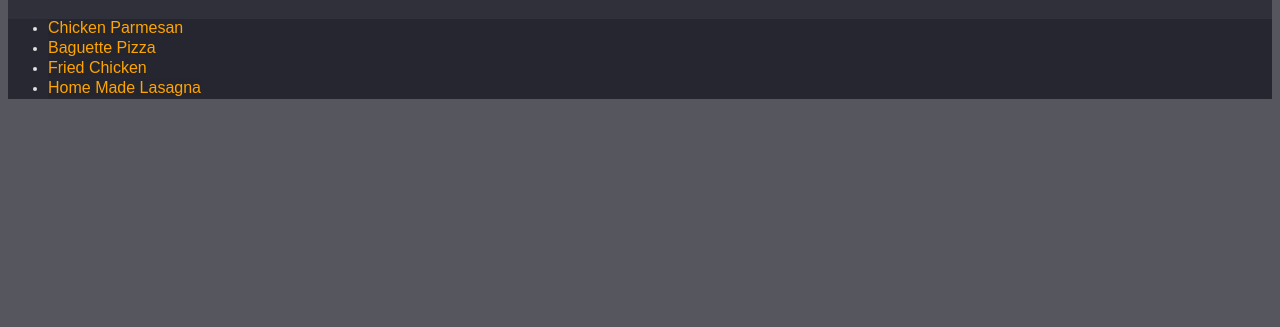
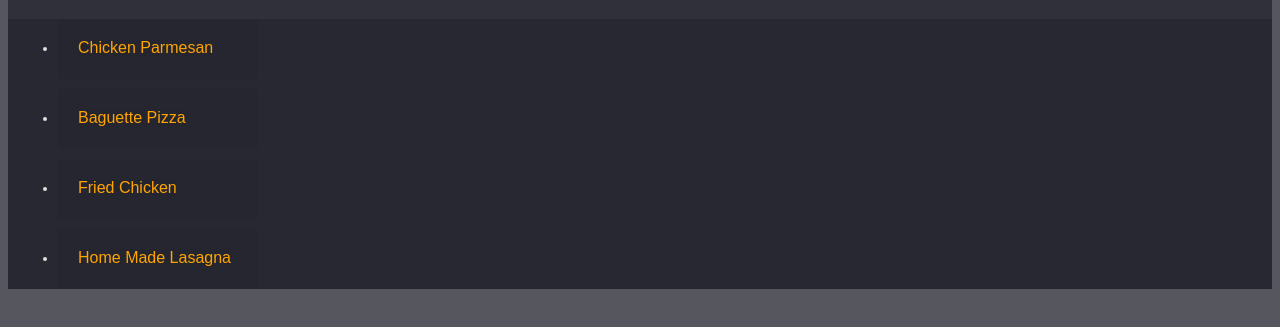
Before and after one commit to munkh531/odin-recipes, a plain HTML site: page index.html in a window 1280 px wide. Shown: the part 61-388 px from the top of the page. Drawn offline with Linux system fonts and the light colour scheme.

Commit message:
added margin padding

```diff
--- a/style.css
+++ b/style.css
@@ -2,6 +2,7 @@
   color: rgb(224, 224, 224);
   background-color: rgba(38, 38, 48, 0.778);
   font-family: Arial, Helvetica, sans-serif;
+  box-sizing: border-box;
 }
 h1 {
   text-align: center;
@@ -26,6 +27,9 @@ a {
 }
 ul > li {
   font-family: Garamond;
+  margin: 10px;
+  padding: 20px;
+  width: 200px;
 }
 ol > li {
   font-family: "Brush Script MT";
```
